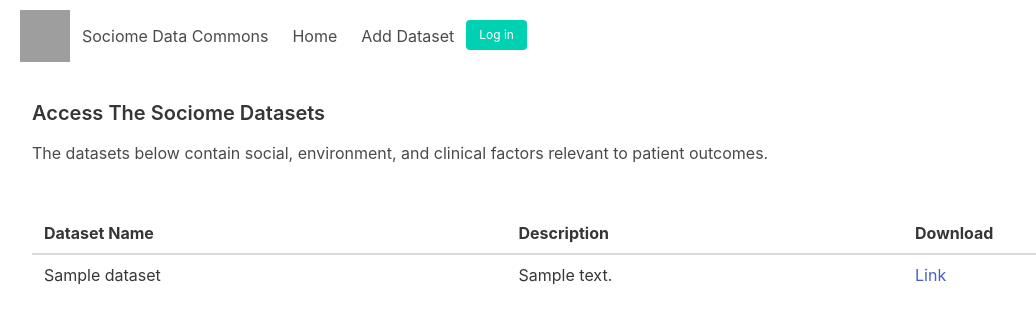
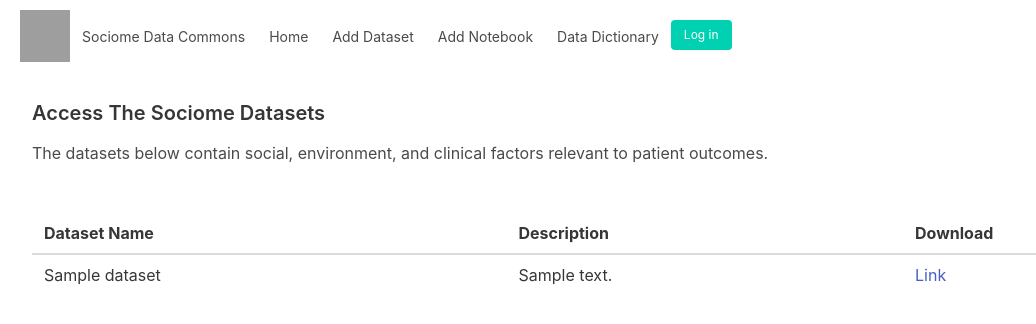
Before and after one commit to sociome/sociome-data-commons, a Django app: page / in a window 1280 px wide. Shown: the top 324 px of the page, without its empty margins (0-1036 px from the left). Run offline with Django 4.2, Linux system fonts and the light colour scheme; tables that the repository leaves empty hold one stand-in row (values such as "Sample post"); grey boxes are pictures that could not be loaded.

Commit message:
Cleaning up the navbar

```diff
--- a/sociomedc/templates/base.html
+++ b/sociomedc/templates/base.html
@@ -16,16 +16,24 @@
 <nav class="navbar" role="navigation" aria-label="main navigation">
   <div class="navbar-brand">
   	<img src="{% static 'icon.png' %}" width="50px">
-    <a class="navbar-item">
+    <a class="navbar-item" style="font-size: 14px;">
       Sociome Data Commons
     </a>
 
-      <a class="navbar-item" href="/">
+      <a class="navbar-item" href="/" style="font-size: 14px;">
         Home
       </a>
 
-      <a class="navbar-item" href="/upload">
+      <a class="navbar-item" href="/upload" style="font-size: 14px;">
         Add Dataset
+      </a>
+
+      <a class="navbar-item" href="" style="font-size: 14px;">
+        Add Notebook
+      </a>
+
+      <a class="navbar-item" href="" style="font-size: 14px;">
+        Data Dictionary
       </a>
 
      <span style="width: 80%;">
```
